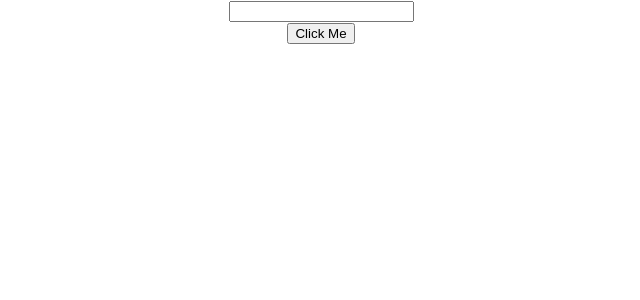
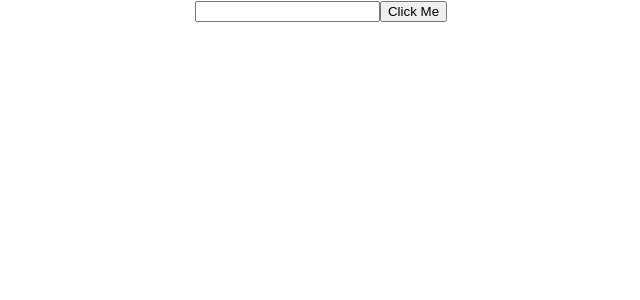
Before and after one commit to jcfdl/learning-react, a React (Create React App) app: page / in a window 1280 px wide. Shown: the top 300 px of the page, without its empty margins (319-959 px from the left). Built offline with nearby package versions, Linux system fonts and the light colour scheme.

Commit message:
Forwarding refs

```diff
--- a/src/App.js
+++ b/src/App.js
@@ -19,12 +19,16 @@ import Form from './components/Form'
 import FragmentDemo from './components/FragmentDemo'
 import RefsDemo from './components/RefsDemo'
 import FocusInput from './components/FocusInput'
+import FRParentInput from './components/FRParentInput'
 
 
 function App() {
   return (
     <div className="App">
-      <FocusInput />
+      <FRParentInput />
+
+
+      {/*<FocusInput />*/}
       {/*<RefsDemo />*/}
       {/*<FragmentDemo />*/}
       {/*<Form />*/}
--- /dev/null
+++ b/src/components/FRInput.js
@@ -0,0 +1,13 @@
+import React, { PropTypes } from 'react';
+
+const FrInput = React.forwardRef((props, ref) => {
+    return (
+        <>
+        	<input type="text" ref={ref} />
+        </>
+    );
+});
+
+
+
+export default FrInput;
--- /dev/null
+++ b/src/components/FRParentInput.js
@@ -0,0 +1,26 @@
+import React, { Component, PropTypes } from 'react';
+import FRInput from './FRInput'
+
+class FRParentInput extends Component {
+
+    constructor(props) {
+        super(props);
+
+        this.inputRef = React.createRef()
+    }
+
+    clickHandler = () => {
+    	this.inputRef.current.focus()
+    }
+
+    render() {
+        return (
+            <div>
+            	<FRInput ref={this.inputRef} />
+            	<button onClick={this.clickHandler}>Click Me</button>
+            </div>
+        );
+    }
+}
+
+export default FRParentInput;
```
